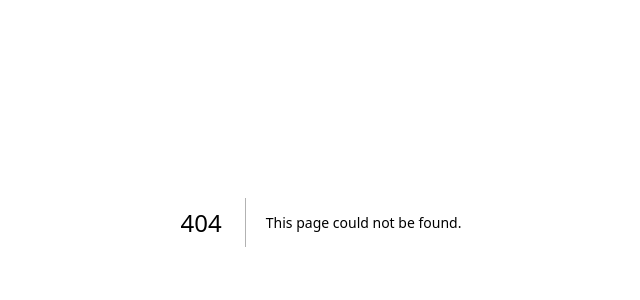
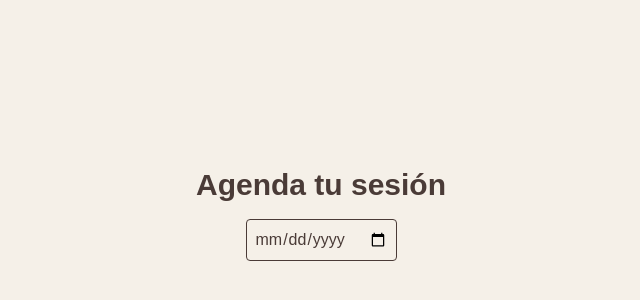
Before and after one commit to nicolasBakanowski/neuroconexion, a Next.js app: page /calendar in a window 1280 px wide. Before the commit this address had no page. Shown: the part 178-478 px from the top of the page, without its empty margins (319-959 px from the left). Built offline with nearby package versions, Linux system fonts and the light colour scheme.

Commit message:
Add simple calendar page and link from hero section

```diff
--- /dev/null
+++ b/src/app/calendar/page.tsx
@@ -0,0 +1,22 @@
+'use client';
+
+import { useState } from 'react';
+
+export default function CalendarPage() {
+  const [date, setDate] = useState('');
+
+  return (
+    <div className="min-h-screen flex flex-col items-center justify-center bg-[#F5F0E8] text-[#4A3B37] p-4">
+      <h1 className="text-3xl font-semibold mb-4">Agenda tu sesión</h1>
+      <input
+        type="date"
+        value={date}
+        onChange={(e) => setDate(e.target.value)}
+        className="mb-4 p-2 border rounded"
+      />
+      {date && (
+        <p className="mt-2">Has seleccionado: {new Date(date).toLocaleDateString()}</p>
+      )}
+    </div>
+  );
+}
--- a/src/components/HeroSection.tsx
+++ b/src/components/HeroSection.tsx
@@ -1,4 +1,5 @@
 import Image from "next/image";
+import Link from "next/link";
 
 export default function HeroSection() {
   return (
@@ -12,9 +13,12 @@ export default function HeroSection() {
             Acompañamiento profesional para que encuentres nuevas formas de
             comprender, conectar y transformar tu vida.
           </p>
-          <button className="bg-[#8DA977] text-white px-6 py-3 rounded-md">
+          <Link
+            href="/calendar"
+            className="bg-[#8DA977] text-white px-6 py-3 rounded-md inline-block"
+          >
             Agenda tu sesión
-          </button>
+          </Link>
         </div>
         <div className="justify-self-center">
           <Image src="/hero.png" alt="Ilustración" width={320} height={320} />
```
